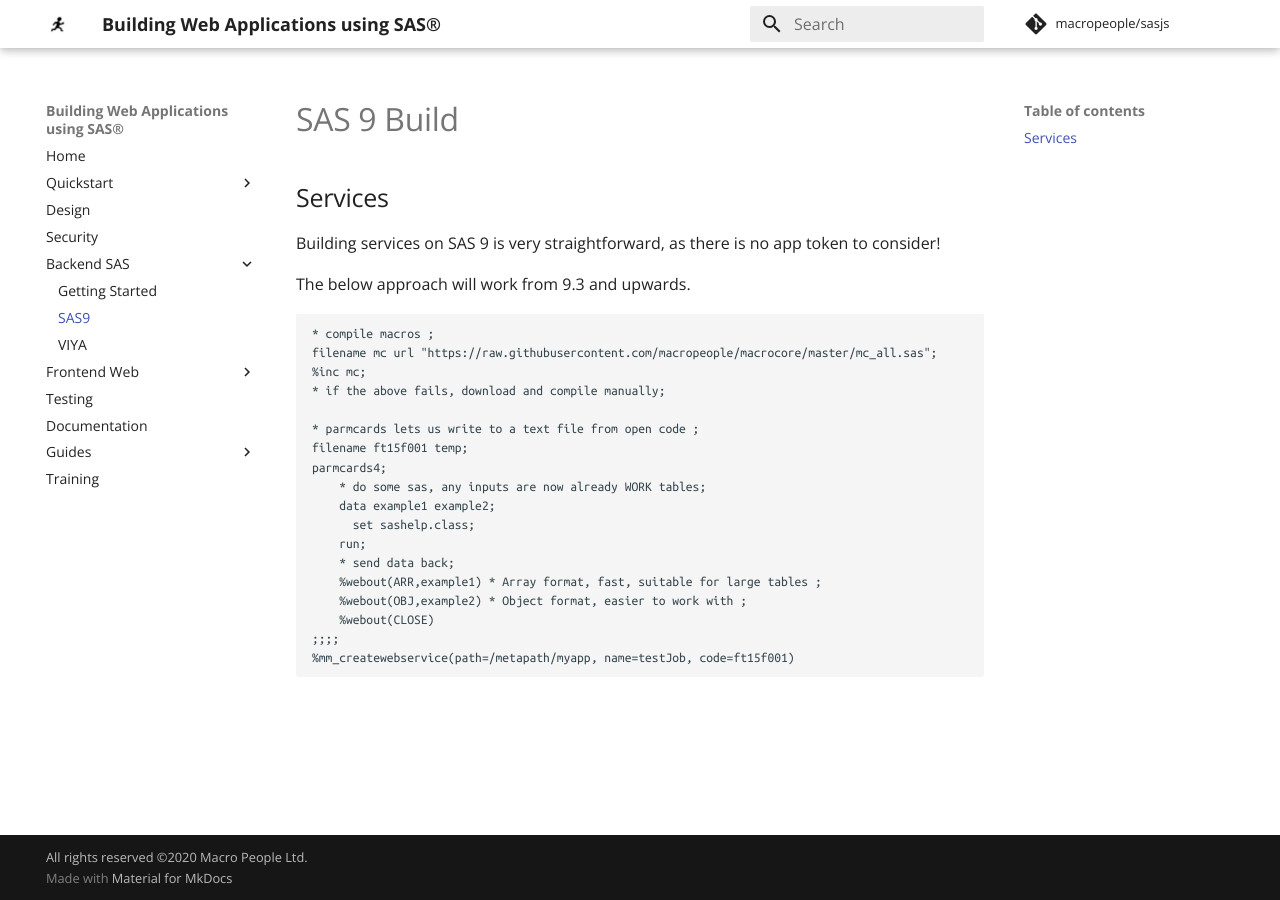
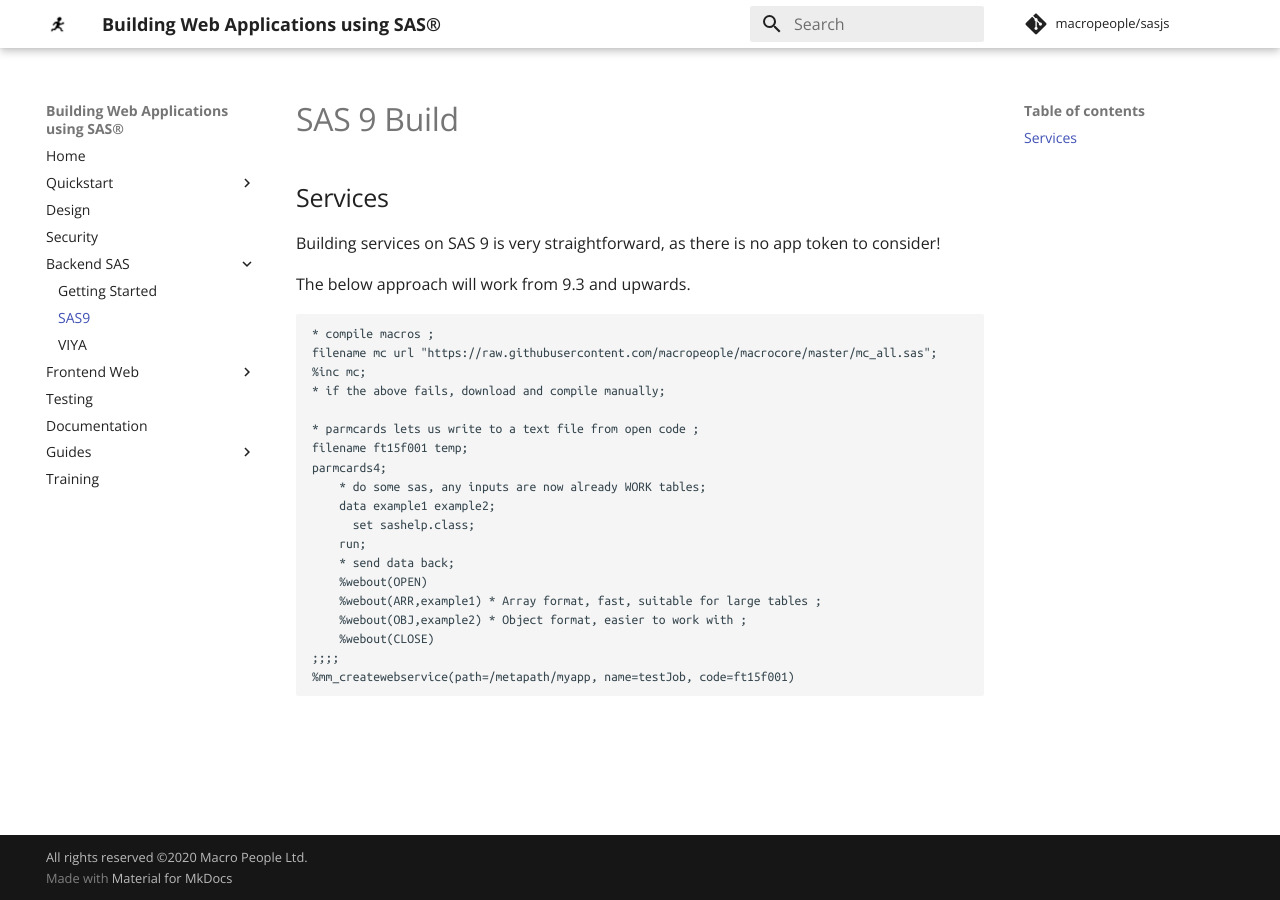
Before and after one commit to sasjs/sasjs.io, an MkDocs documentation site: the page built from docs/backend/buildsas9.md, in a window 1280 px wide. Built offline with MkDocs 1.6.1 and Material for MkDocs 9.7.7, drawn with Linux system fonts in a browser that asks for light colours; comment, search, counter and statistics services are not loaded; old or Windows-style settings are respelled for this version of MkDocs.

Commit message:
docs: small fixes

```diff
--- a/docs/backend/buildsas9.md
+++ b/docs/backend/buildsas9.md
@@ -20,6 +20,7 @@
       set sashelp.class;
     run;
     * send data back;
+    %webout(OPEN)
     %webout(ARR,example1) * Array format, fast, suitable for large tables ;
     %webout(OBJ,example2) * Object format, easier to work with ;
     %webout(CLOSE)
```
Also changed, not shown: docs/backend/buildviya.md (+1 -0 lines).
